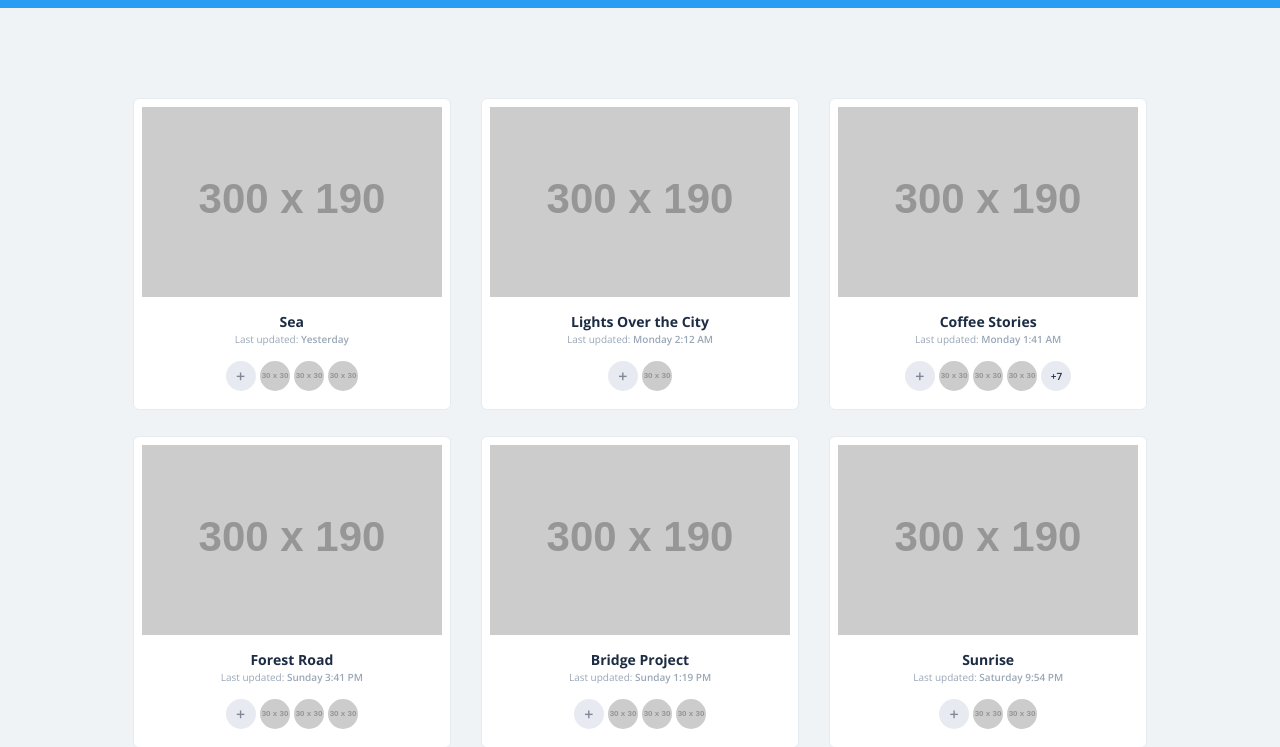
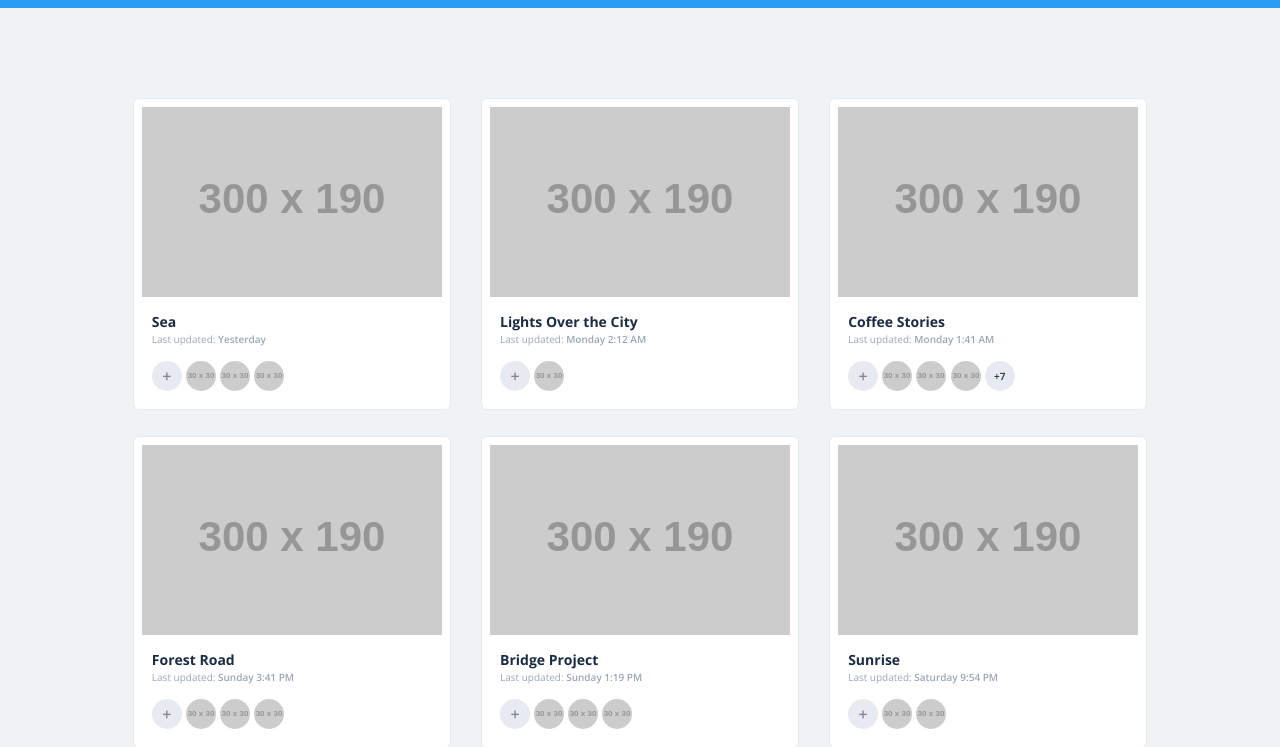
Before and after one commit to polkpolio1/simple-template, a plain HTML site: page index.html in a window 1280 px wide. Shown: the part 54-801 px from the top of the page. Drawn offline with nearby package versions, Linux system fonts and the light colour scheme; placeholder pictures from the web are drawn by us.

Commit message:
Last updates

```diff
--- a/css/main.css
+++ b/css/main.css
@@ -255,7 +255,6 @@ header .burger{
 
 .main .wrapper{
   padding: 90px 0;
-  max-width: 1200px;
   text-align: center;
 }
 
@@ -267,6 +266,7 @@ header .burger{
   background-color: #fff;
   border: 1px solid #e6ebef;
   border-radius: 6px;
+  text-align: left;
 }
 
 .main .block > img{
--- a/css/responsive.css
+++ b/css/responsive.css
@@ -26,6 +26,8 @@
   }
   .main .wrapper{
     padding: 40px 0;
+  }
+  .main .block{
     text-align: center;
   }
 }
```
